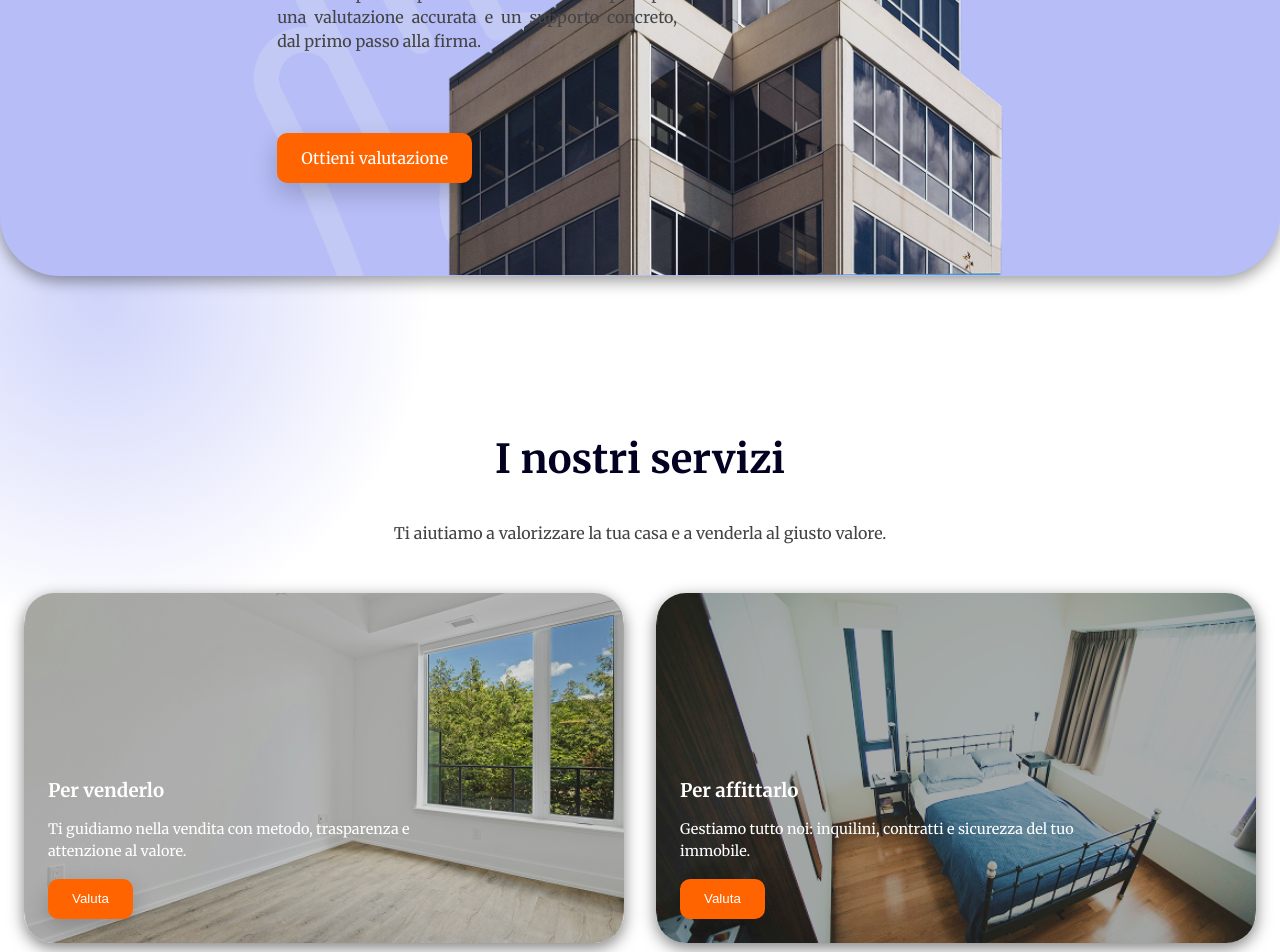
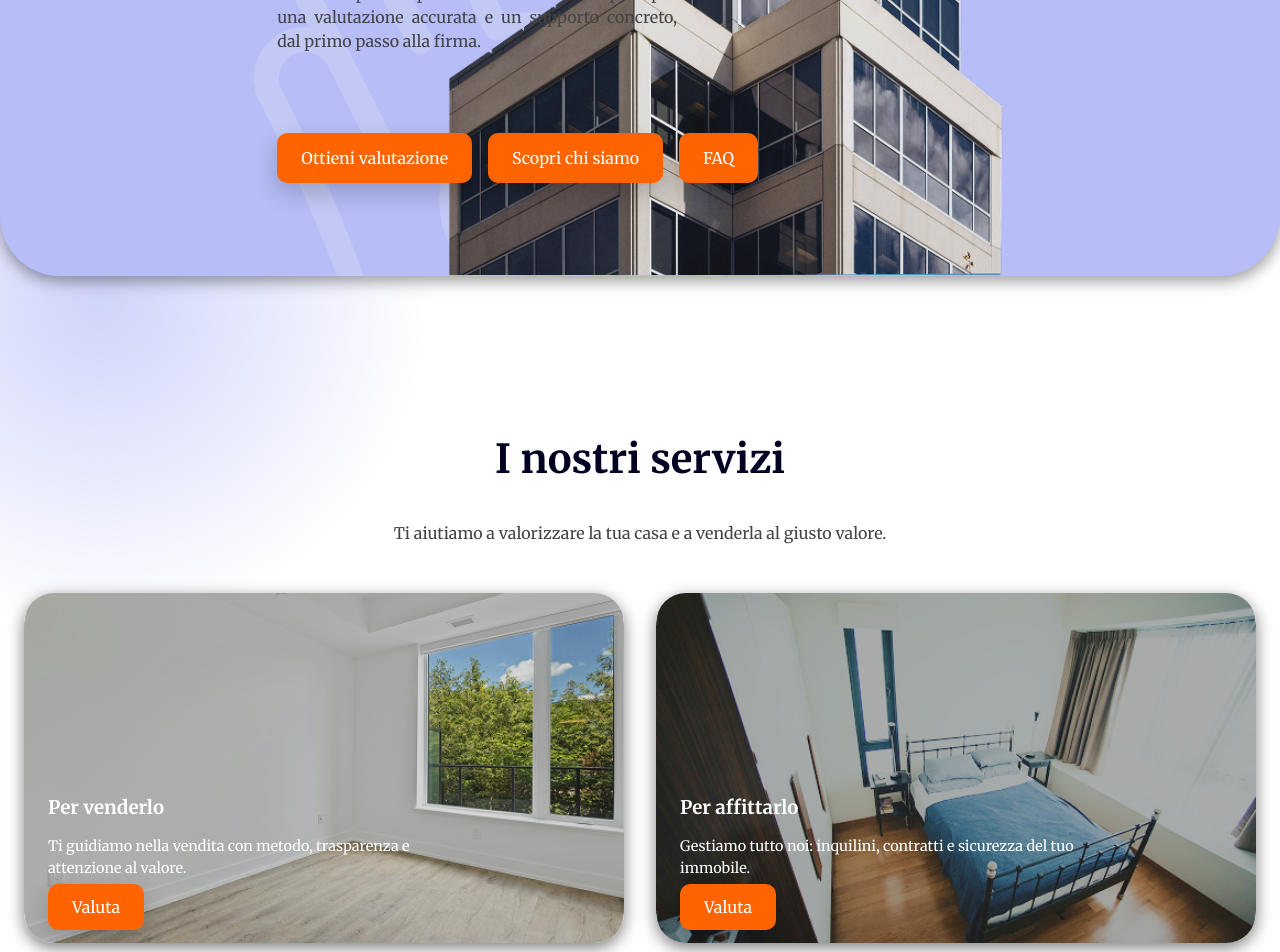
Before and after one commit to Alx370/Rooftop, a React (Vite) app in the folder capibaraweb-main/: page / in a window 1280 px wide. Shown: the part 300-1252 px from the top of the page. Built offline with nearby package versions, Linux system fonts and the light colour scheme; no server answers.

Commit message:
feat(home): fetch testimonials from API and add navigation links
- Replace static testimonials with dynamic data fetched from API
- Add new navigation links to "Chi siamo" and "FAQ" pages
- Convert buttons to Link components for consistent navigation

```diff
--- a/capibaraweb-main/src/pages/Home/home.jsx
+++ b/capibaraweb-main/src/pages/Home/home.jsx
@@ -1,12 +1,9 @@
-import React, { useRef } from "react";
+import React, { useRef, useEffect, useState } from "react";
 import "./Home.css";
 import { Link } from "react-router-dom";
 
 const Home = () => {
-  // Ref per la griglia dei testimonial
   const testimonialGridRef = useRef(null);
-
-  // Funzione per scroll fluido
   const smoothScroll = (direction) => {
     if (!testimonialGridRef.current) return;
 
@@ -22,16 +19,33 @@ const Home = () => {
       behavior: "smooth",
     });
   };
-
-
-  // Array dinamico dei testimonial
-  const testimonials = [
+  const [testimonials, setTestimonials] = useState([
     { text: "Esperienza fantastica, servizio impeccabile e staff super disponibile. Consigliatissimo!", img: "laura.png", name: "Marco Rossi" },
     { text: "Mi sono sentita seguita passo dopo passo. Hanno reso tutto semplice e veloce, anche nei momenti più stressanti.", img: "laura.png", name: "Giulia Verdi" },
     { text: "Servizio eccellente! Il team è stato professionale e attento ai dettagli. Tornerò sicuramente per il prossimo progetto!", img: "laura.png", name: "Luca Bianchi" },
     { text: "Professionalità e cortesia ineguagliabili. Consiglio vivamente a chiunque voglia vendere o affittare.", img: "laura.png", name: "Anna Neri" },
     { text: "Ottima esperienza, tutto semplice e veloce grazie al team. Tornerò sicuramente.", img: "laura.png", name: "Marco L." }
-  ];
+  ]);
+
+  useEffect(() => {
+    const base = import.meta.env.VITE_API_BASE_URL || "http://localhost:8080";
+    fetch(`${base}/api/recensioni`)
+      .then((res) => {
+        if (!res.ok) throw new Error("API error");
+        return res.json();
+      })
+      .then((data) => {
+        const mapped = (Array.isArray(data) ? data : []).map((r) => ({
+          text: r.commento,
+          img: "laura.png",
+          name: r.nome_cliente || "Cliente"
+        }));
+        if (mapped.length) setTestimonials(mapped);
+      })
+      .catch(() => {
+        // fallback già impostato nello state
+      });
+  }, []);
 
 
   return (
@@ -48,7 +62,9 @@ const Home = () => {
               Vendere casa è un percorso importante. Noi lo rendiamo più semplice. Affidati ai nostri esperti per una valutazione accurata e un supporto concreto, dal primo passo alla firma.
             </p>
             <div className="hero-buttons">
-              <Link className="btn primary" to="/valutazione" >Ottieni valutazione</Link>
+              <Link className="btn primary" to="/valutazione">Ottieni valutazione</Link>
+              <Link className="btn primary" to="/chi-siamo">Scopri chi siamo</Link>
+              <Link className="btn primary" to="/faq">FAQ</Link>
             </div>
           </div>
         </div>
@@ -64,7 +80,7 @@ const Home = () => {
             <div className="card-content">
               <h3>Per venderlo</h3>
               <p>Ti guidiamo nella vendita con metodo, trasparenza e attenzione al valore.</p>
-              <button className="btn primary">Valuta</button>
+              <Link className="btn primary" to="/valutazione">Valuta</Link>
             </div>
           </div>
           <div className="card">
@@ -74,7 +90,7 @@ const Home = () => {
               <p>Gestiamo tutto noi: inquilini,
                 contratti e sicurezza del
                 tuo immobile.</p>
-              <button className="btn primary">Valuta</button>
+              <Link className="btn primary" to="/valutazione">Valuta</Link>
             </div>
           </div>
         </div>
```
